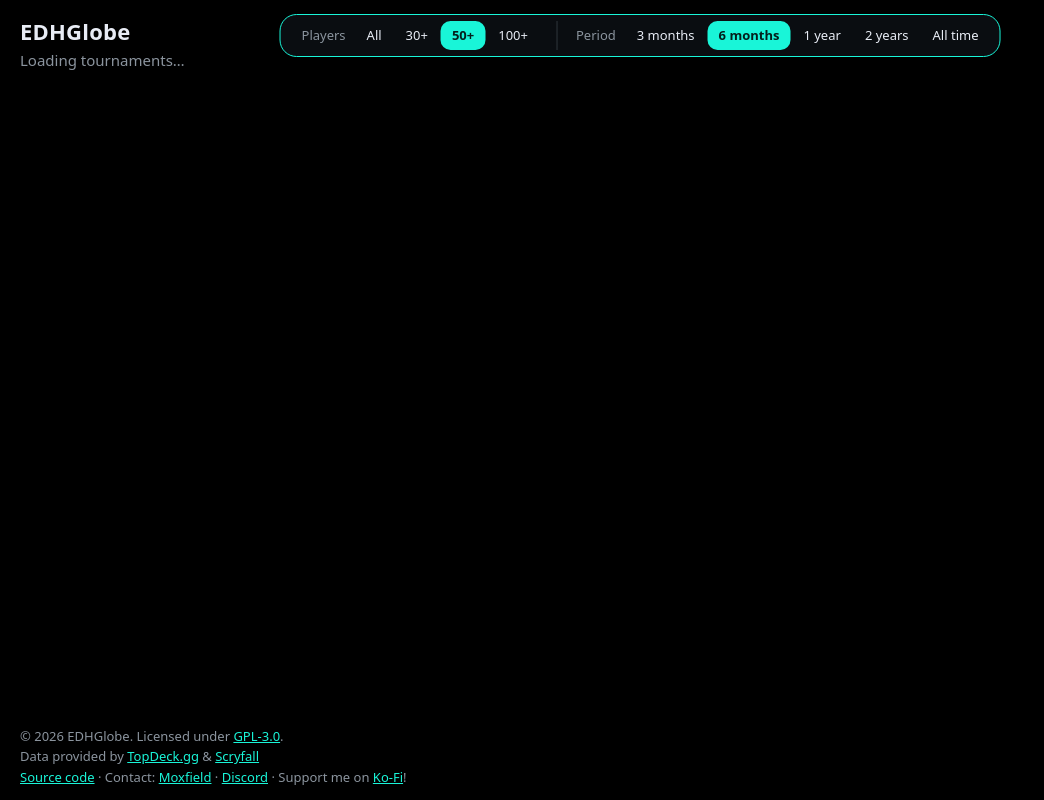
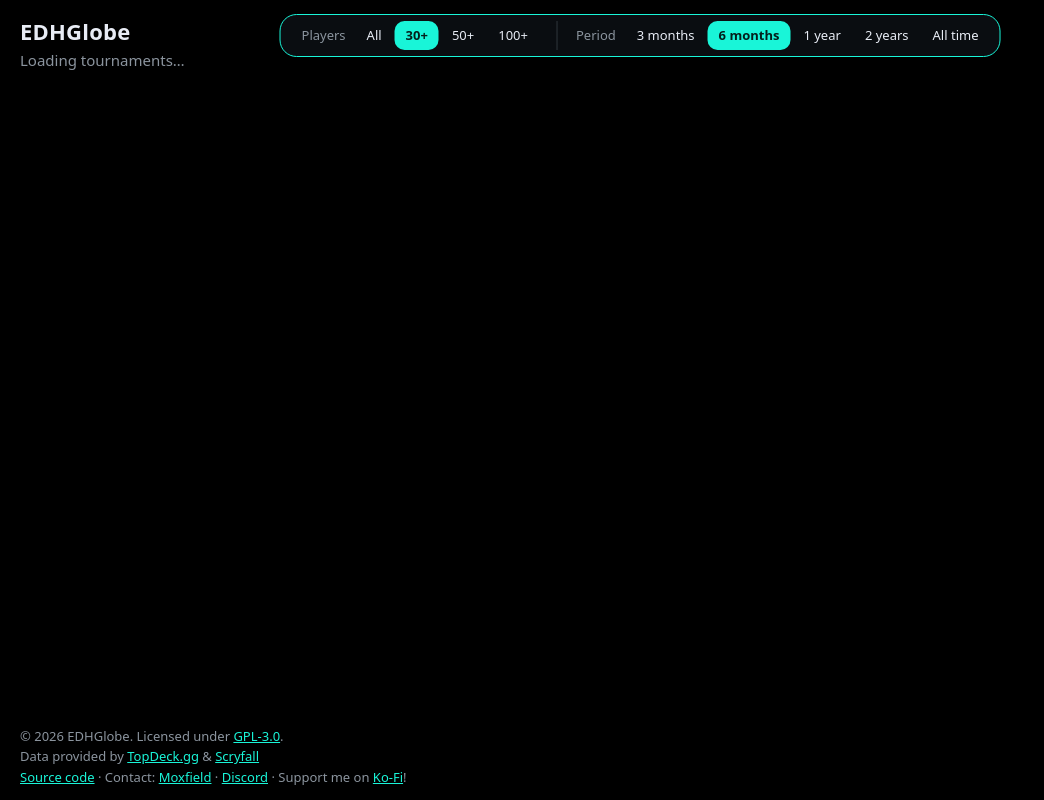
Before and after one commit to Godkayaki/tournament-visualizer, a plain HTML site: page site/index.html in a window 1280 px wide. Shown: the whole page, without its empty margins (0-1044 px from the left). Drawn offline with Linux system fonts and the light colour scheme; a script that the page names is missing.

Commit message:
change defaults

```diff
--- a/site/index.html
+++ b/site/index.html
@@ -23,8 +23,8 @@
     <div class="group" data-key="minPlayers">
       <span>Players</span>
       <button data-v="0" aria-pressed="false">All</button>
-      <button data-v="30" aria-pressed="false">30+</button>
-      <button data-v="50" class="on" aria-pressed="true">50+</button>
+      <button data-v="30" class="on" aria-pressed="true">30+</button>
+      <button data-v="50" aria-pressed="false">50+</button>
       <button data-v="100" aria-pressed="false">100+</button>
     </div>
     <div class="group" data-key="months">
```
Also changed, not shown: README.md.
